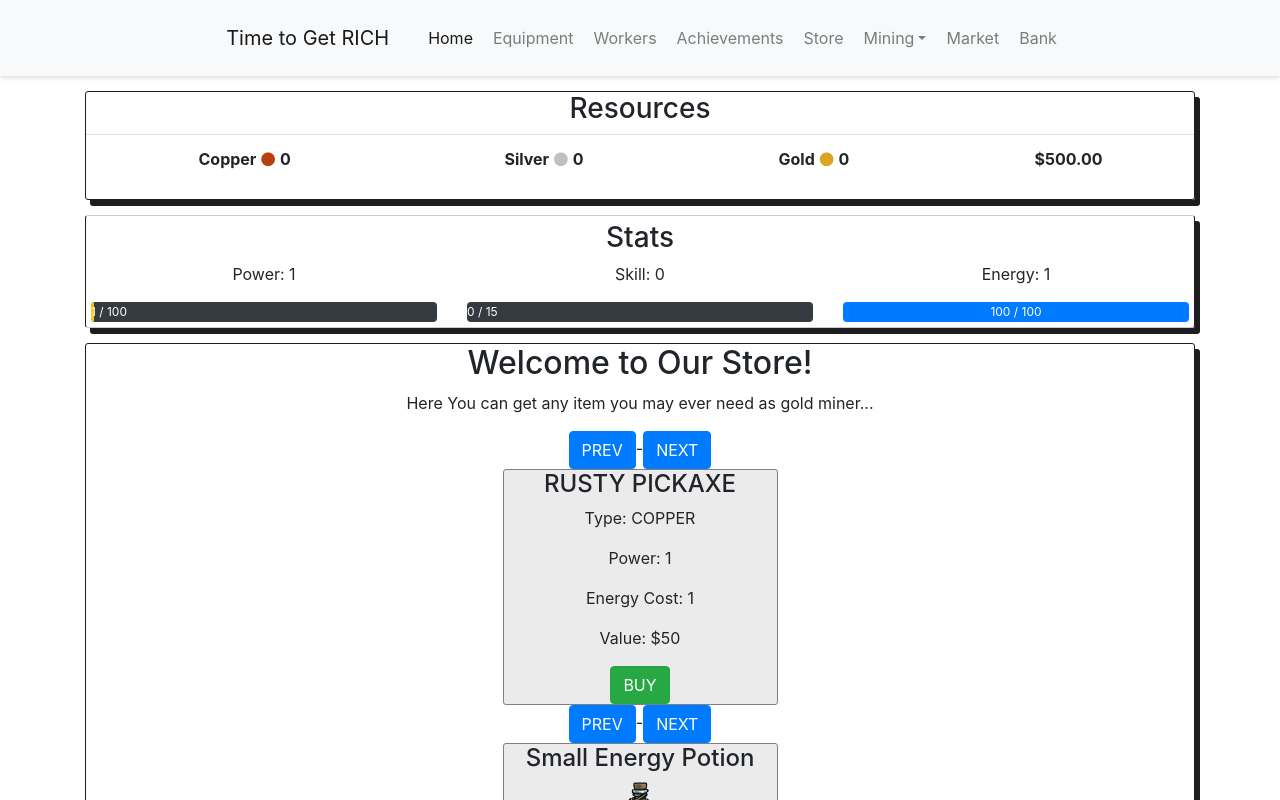
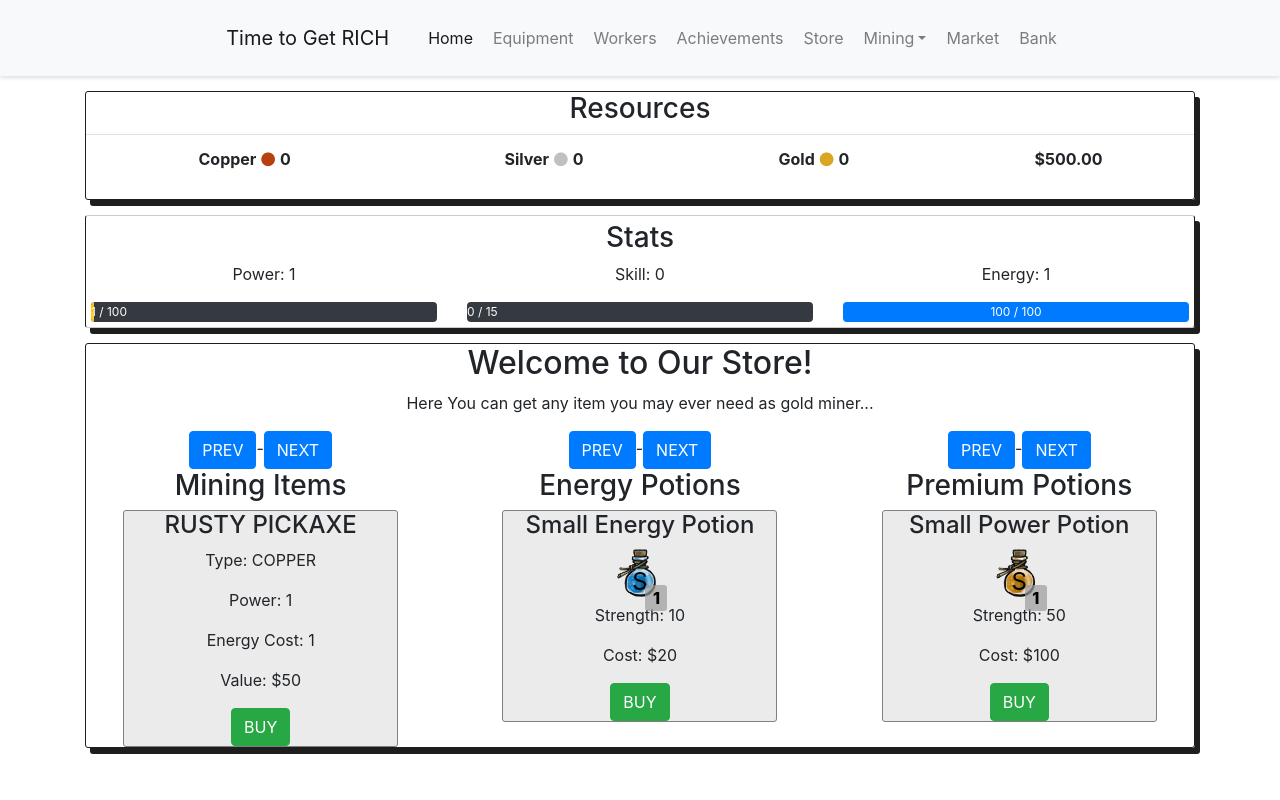
Before and after one commit to Thinkershine/GetRich, a React (Create React App) app: page /store in a window 1280 px wide. Shown: the top 800 px of the page. Built offline with nearby package versions, Linux system fonts and the light colour scheme.

Commit message:
Change Store Layout

```diff
--- a/src/components/locations/store.jsx
+++ b/src/components/locations/store.jsx
@@ -89,7 +89,9 @@ class Store extends Component {
       <div id="store">
         <h2>Welcome to Our Store!</h2>
         <p>Here You can get any item you may ever need as gold miner...</p>
-        <div id="item-carousel">
+
+        <div className="row">
+          <div id="item-carousel" className="col">
             <button className="btn btn-primary" onClick={this.prevItem}>
               PREV
             </button>
@@ -97,6 +99,7 @@ class Store extends Component {
             <button className="btn btn-primary" onClick={this.nextItem}>
               NEXT
             </button>
+            <h3>Mining Items</h3>
             <div id="current-item" style={{ width: 275, margin: "0 auto" }}>
               <h4>{items[currentItem].name.toUpperCase()}</h4>
               <p>Type: {items[currentItem].mineType.toUpperCase()}</p>
@@ -105,13 +108,15 @@ class Store extends Component {
               <p>Value: ${items[currentItem].value}</p>
               <button
                 className="btn btn-success"
-              onClick={() => this.props.handleItemPurchase(items[currentItem])}
+                onClick={() =>
+                  this.props.handleItemPurchase(items[currentItem])
+                }
               >
                 BUY
               </button>
             </div>
           </div>
-        <div id="item-carousel">
+          <div id="item-carousel" className="col">
             <button className="btn btn-primary" onClick={this.prevPotion}>
               PREV
             </button>
@@ -119,6 +124,7 @@ class Store extends Component {
             <button className="btn btn-primary" onClick={this.nextPotion}>
               NEXT
             </button>
+            <h3>Energy Potions</h3>
             <div id="current-item" style={{ width: 275, margin: "0 auto" }}>
               <h4>{potions[currentPotion].name}</h4>
               <Potion
@@ -140,12 +146,18 @@ class Store extends Component {
             </div>
           </div>
 
-        <div id="item-carousel">
-          <button className="btn btn-primary" onClick={this.prevPremiumPotion}>
+          <div id="item-carousel" className="col">
+            <button
+              className="btn btn-primary"
+              onClick={this.prevPremiumPotion}
+            >
               PREV
             </button>
             -
-          <button className="btn btn-primary" onClick={this.nextPremiumPotion}>
+            <button
+              className="btn btn-primary"
+              onClick={this.nextPremiumPotion}
+            >
               NEXT
             </button>
             <h3>Premium Potions</h3>
@@ -172,6 +184,7 @@ class Store extends Component {
             </div>
           </div>
         </div>
+      </div>
     );
   }
 }
```
Lines whose indentation alone changed are shown as unchanged.
